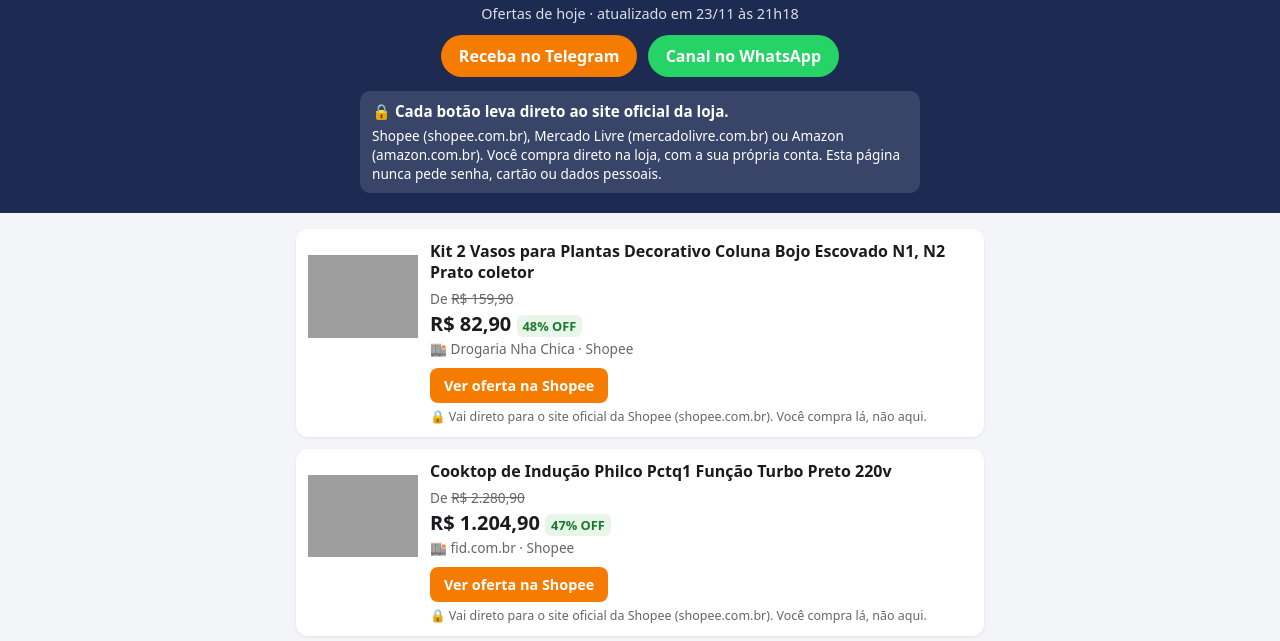
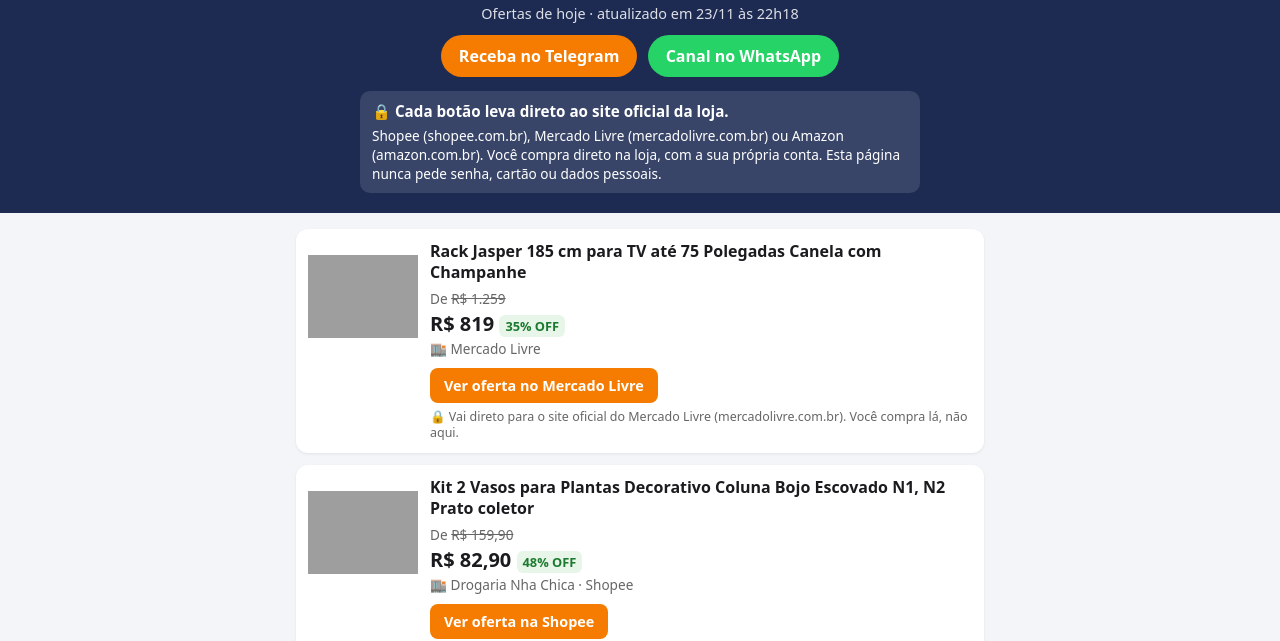
Before and after one commit to ofertascasa/ofertascasa.github.io, a plain HTML site: page index.html in a window 1280 px wide. Shown: the part 55-696 px from the top of the page. Drawn offline with Linux system fonts and the light colour scheme; grey boxes are pictures that could not be loaded.

Commit message:
atualiza as ofertas de hoje

```diff
--- a/index.html
+++ b/index.html
@@ -39,7 +39,7 @@ footer{max-width:720px;margin:0 auto;padding:8px 16px 32px;color:var(--cinza);fo
 <body>
 <header>
 <h1>🛋️ Ofertas Casa</h1>
-<p>Ofertas de hoje · atualizado em 23/11 às 21h18</p>
+<p>Ofertas de hoje · atualizado em 23/11 às 22h18</p>
 <a class="canal" href="https://t.me/OfertasCasaOficial">Receba no Telegram</a>
 <a class="canal whats" href="https://whatsapp.com/channel/0029VbEWegZ9xVJgP6oF842a">Canal no WhatsApp</a>
 <div class="seguro">
@@ -48,6 +48,7 @@ footer{max-width:720px;margin:0 auto;padding:8px 16px 32px;color:var(--cinza);fo
 </div>
 </header>
 <main>
+<article class="oferta"><img src="https://http2.mlstatic.com/D_Q_NP_2X_644169-MLA121286156307_112026-E.jpg" alt="Rack Jasper 185 cm para TV até 75 Polegadas Canela com Champanhe" loading="lazy"><div class="info"><h2>Rack Jasper 185 cm para TV até 75 Polegadas Canela com Champanhe</h2><p class="de">De <s>R$ 1.259</s></p><p class="por">R$ 819 <span class="off">35% OFF</span></p><p class="loja">🏬 Mercado Livre</p><a class="botao" href="https://meli.la/2hk8hLr" target="_blank" rel="sponsored nofollow noopener">Ver oferta no Mercado Livre</a><p class="destino">🔒 Vai direto para o site oficial do Mercado Livre (mercadolivre.com.br). Você compra lá, não aqui.</p></div></article>
 <article class="oferta"><img src="https://cf.shopee.com.br/file/br-11134207-81ztc-mjrax68njdvl0b" alt="Kit 2 Vasos para Plantas Decorativo Coluna Bojo Escovado N1, N2 Prato coletor" loading="lazy"><div class="info"><h2>Kit 2 Vasos para Plantas Decorativo Coluna Bojo Escovado N1, N2 Prato coletor</h2><p class="de">De <s>R$ 159,90</s></p><p class="por">R$ 82,90 <span class="off">48% OFF</span></p><p class="loja">🏬 Drogaria Nha Chica · Shopee</p><a class="botao" href="https://s.shopee.com.br/8fUALnrmd4" target="_blank" rel="sponsored nofollow noopener">Ver oferta na Shopee</a><p class="destino">🔒 Vai direto para o site oficial da Shopee (shopee.com.br). Você compra lá, não aqui.</p></div></article>
 <article class="oferta"><img src="https://cf.shopee.com.br/file/sg-11134201-7rdxu-lzfh35e3gyyv67" alt="Cooktop de Indução Philco Pctq1 Função Turbo Preto 220v" loading="lazy"><div class="info"><h2>Cooktop de Indução Philco Pctq1 Função Turbo Preto 220v</h2><p class="de">De <s>R$ 2.280,90</s></p><p class="por">R$ 1.204,90 <span class="off">47% OFF</span></p><p class="loja">🏬 fid.com.br · Shopee</p><a class="botao" href="https://s.shopee.com.br/8AXtgkRAr7" target="_blank" rel="sponsored nofollow noopener">Ver oferta na Shopee</a><p class="destino">🔒 Vai direto para o site oficial da Shopee (shopee.com.br). Você compra lá, não aqui.</p></div></article>
 <article class="oferta"><img src="https://m.media-amazon.com/images/I/51R+TQlpOPL._AC_SL1200_.jpg" alt="Guarda-Roupa Casal Americano 6 Portas 3 Gavetas Branco/Ipê Decibal" loading="lazy"><div class="info"><h2>Guarda-Roupa Casal Americano 6 Portas 3 Gavetas Branco/Ipê Decibal</h2><p class="de">De <s>R$ 1.276,79</s></p><p class="por">R$ 854,05 <span class="off">33% OFF</span></p><p class="loja">🏬 Amazon</p><a class="botao" href="https://www.amazon.com.br/dp/B0FTNVVJ4X?tag=ofertascasaof-20" target="_blank" rel="sponsored nofollow noopener">Ver oferta na Amazon</a><p class="destino">🔒 Vai direto para o site oficial da Amazon (amazon.com.br). Você compra lá, não aqui.</p></div></article>
@@ -78,7 +79,6 @@ footer{max-width:720px;margin:0 auto;padding:8px 16px 32px;color:var(--cinza);fo
 <article class="oferta"><img src="https://cf.shopee.com.br/file/sg-11134201-824hr-mez4xqwuccg807" alt="Armário Aéreo para Cozinha 2 Portas 80 Cm Valência Cinza Claro 100% MDF Casamia" loading="lazy"><div class="info"><h2>Armário Aéreo para Cozinha 2 Portas 80 Cm Valência Cinza Claro 100% MDF Casamia</h2><p class="de">De <s>R$ 506,99</s></p><p class="por">R$ 253,50 <span class="off">50% OFF</span></p><p class="loja">🏬 Móveis Casamia · Shopee</p><a class="botao" href="https://s.shopee.com.br/7VIA2LNDuk" target="_blank" rel="sponsored nofollow noopener">Ver oferta na Shopee</a><p class="destino">🔒 Vai direto para o site oficial da Shopee (shopee.com.br). Você compra lá, não aqui.</p></div></article>
 <article class="oferta"><img src="https://cf.shopee.com.br/file/sg-11134201-7ra1x-m4kri2ek17m083" alt="Guarda-Roupa Solteiro Sirius  2 Portas 2 Gavetas Flex Marrocos/Off White - Panorama Móveis" loading="lazy"><div class="info"><h2>Guarda-Roupa Solteiro Sirius  2 Portas 2 Gavetas Flex Marrocos/Off White - Panorama Móveis</h2><p class="de">De <s>R$ 956,89</s></p><p class="por">R$ 480,50 <span class="off">50% OFF</span></p><p class="loja">🏬 Panorama Móveis · Shopee</p><a class="botao" href="https://s.shopee.com.br/1qdnDnl57n" target="_blank" rel="sponsored nofollow noopener">Ver oferta na Shopee</a><p class="destino">🔒 Vai direto para o site oficial da Shopee (shopee.com.br). Você compra lá, não aqui.</p></div></article>
 <article class="oferta"><img src="https://http2.mlstatic.com/D_Q_NP_2X_733737-MLB111081765456_052026-E--guarda-roupa-casal-cairo-rufato-6-portas-mdf-ripado-180cm.jpg" alt="Guarda-Roupa Casal Cairo Rufato 6 Portas MDF Ripado 180cm" loading="lazy"><div class="info"><h2>Guarda-Roupa Casal Cairo Rufato 6 Portas MDF Ripado 180cm</h2><p class="de">De <s>R$ 2.503</s></p><p class="por">R$ 1.360 <span class="off">46% OFF</span></p><p class="loja">🏬 Mercado Livre</p><a class="botao" href="https://meli.la/28jjtay" target="_blank" rel="sponsored nofollow noopener">Ver oferta no Mercado Livre</a><p class="destino">🔒 Vai direto para o site oficial do Mercado Livre (mercadolivre.com.br). Você compra lá, não aqui.</p></div></article>
-<article class="oferta"><img src="https://cf.shopee.com.br/file/sg-11134201-823pp-movp7ak603k176" alt="Colchão Casal Molas Ensacadas Gazin de One Face Air Light 138x188x20cm" loading="lazy"><div class="info"><h2>Colchão Casal Molas Ensacadas Gazin de One Face Air Light 138x188x20cm</h2><p class="de">De <s>R$ 1.716,70</s></p><p class="por">R$ 866,70 <span class="off">50% OFF</span></p><p class="loja">🏬 LUCAS HOME · Shopee</p><a class="botao" href="https://s.shopee.com.br/qlFtjWW3a" target="_blank" rel="sponsored nofollow noopener">Ver oferta na Shopee</a><p class="destino">🔒 Vai direto para o site oficial da Shopee (shopee.com.br). Você compra lá, não aqui.</p></div></article>
 </main>
 <footer>
 <p>Os botões usam o link oficial de afiliado da própria loja: ao clicar, você é levado ao site oficial dela e paga o
```
